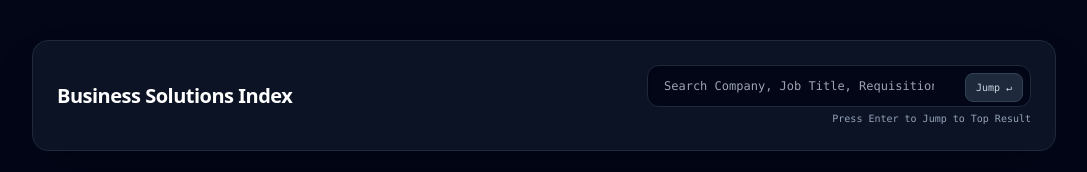
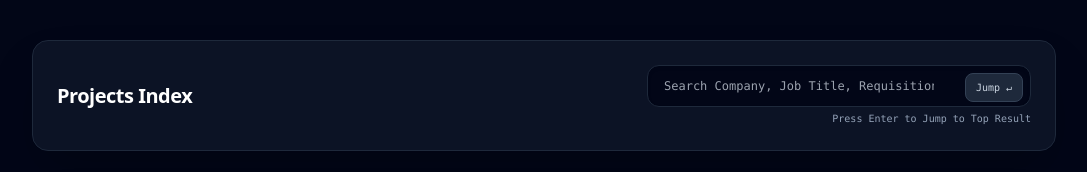
Before and after one commit to parth33320/enterprise-portfolio, a website: page public/index.html in a window 1280 px wide. Shown: the top 172 px of the page, without its empty margins (96-1183 px from the left). Drawn offline with nearby package versions, Linux system fonts and the light colour scheme.

Commit message:
Change header title from 'Business Solutions Index' to 'Projects Index'

```diff
--- a/public/index.html
+++ b/public/index.html
@@ -17,7 +17,7 @@
         <!-- Top Header & Search Control Bar -->
         <div class="bg-slate-900/80 border border-slate-800 p-6 rounded-2xl flex flex-col md:flex-row justify-between items-start md:items-center gap-4 shadow-2xl backdrop-blur-sm">
             <div>
-                <h1 class="text-xl font-extrabold text-white tracking-tight">Business Solutions Index</h1>
+                <h1 class="text-xl font-extrabold text-white tracking-tight">Projects Index</h1>
             </div>
             <div class="w-full md:w-96 shrink-0 space-y-1">
                 <div class="relative">
```
